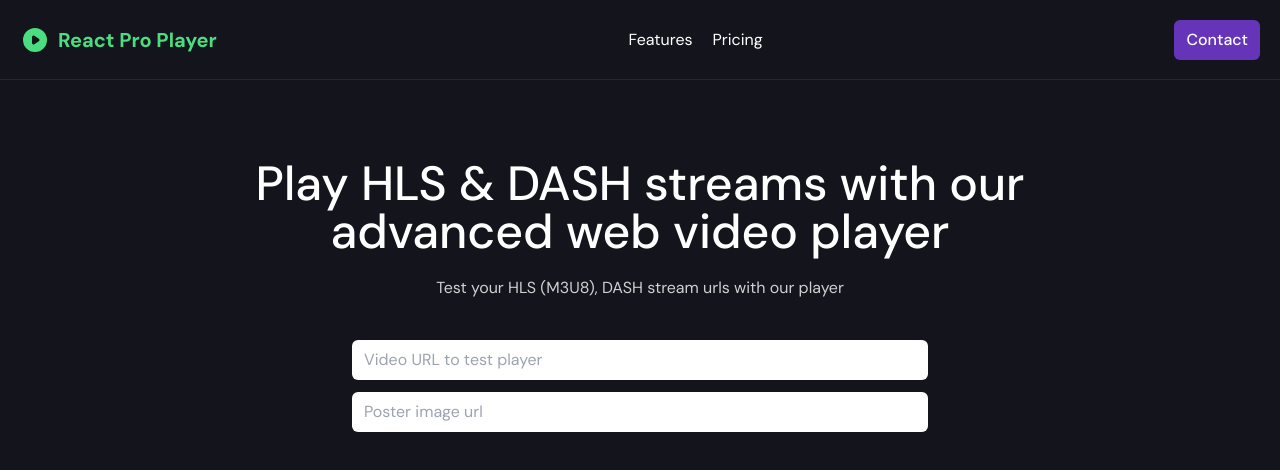
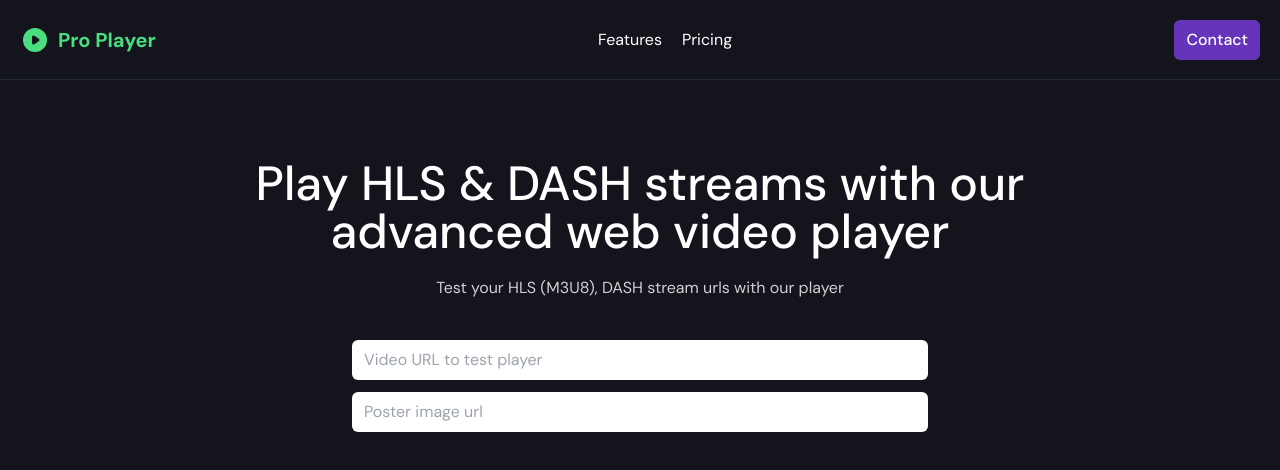
Before and after one commit to langford-dev/react-pro-player-web, a Next.js app: page / in a window 1280 px wide. Shown: the top 470 px of the page. Built offline with nearby package versions, Linux system fonts and the light colour scheme.

Commit message:
Update index.tsx

```diff
--- a/pages/index.tsx
+++ b/pages/index.tsx
@@ -24,7 +24,7 @@ export default function Home() {
           <div className="flex items-center gap-2">
             <HiPlay className="text-green-400" size={30} />
             <p className="text-green-400 font-bold text-xl">
-              React Pro Player
+              Pro Player
             </p>
           </div>
           <nav className="hidden lg:block">
```
